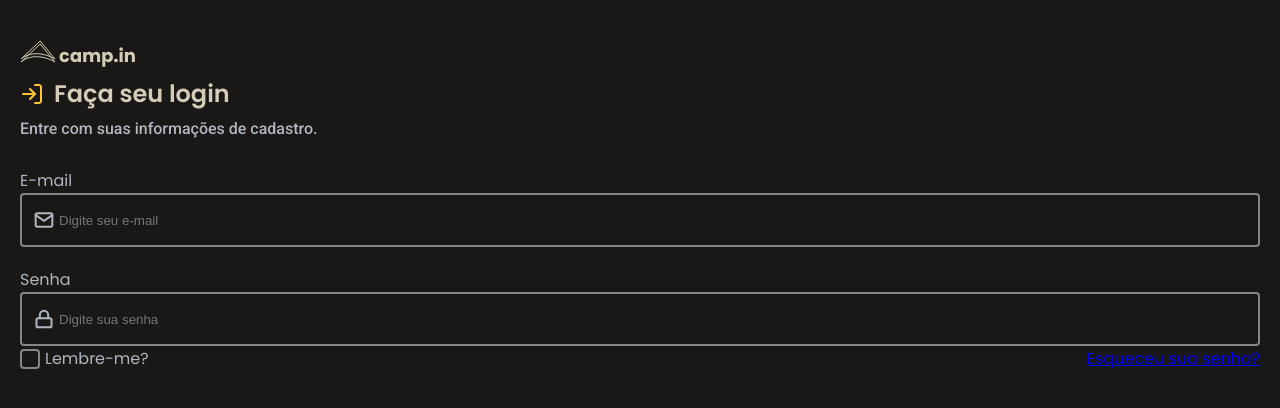
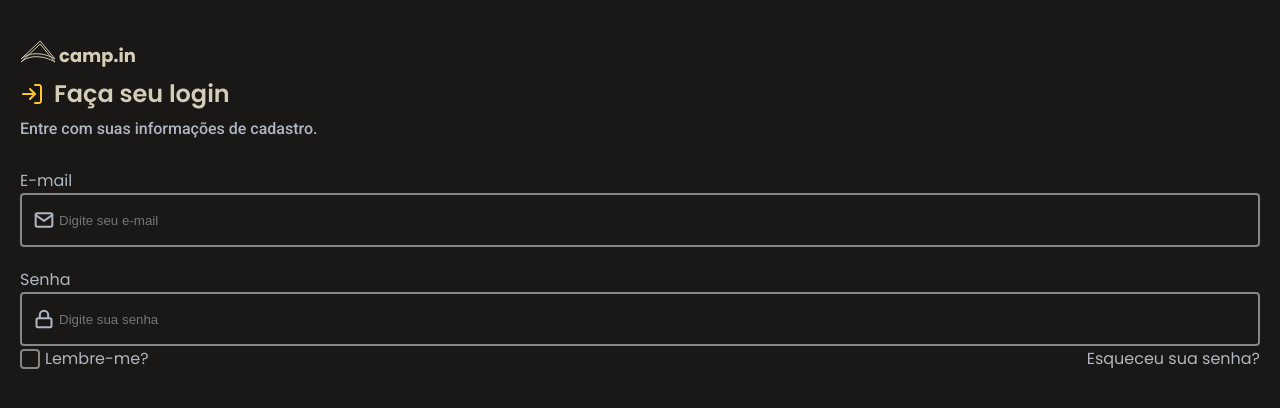
Before and after one commit to swxtz/dd-login, a React (Vite) app: page / in a window 1280 px wide. Shown: the top 408 px of the page. Built offline with nearby package versions, Linux system fonts and the light colour scheme.

Commit message:
style: removing default styling from tag a

```diff
--- a/src/styles/main.scss
+++ b/src/styles/main.scss
@@ -22,3 +22,8 @@ input {
 	border: none;
 	outline: none;
 }
+
+a {
+	text-decoration: none;
+	color: $text-base;
+}
```
Also changed, not shown: vite.config.ts.timestamp-1669595830839.mjs (added, +10 -0 lines).
